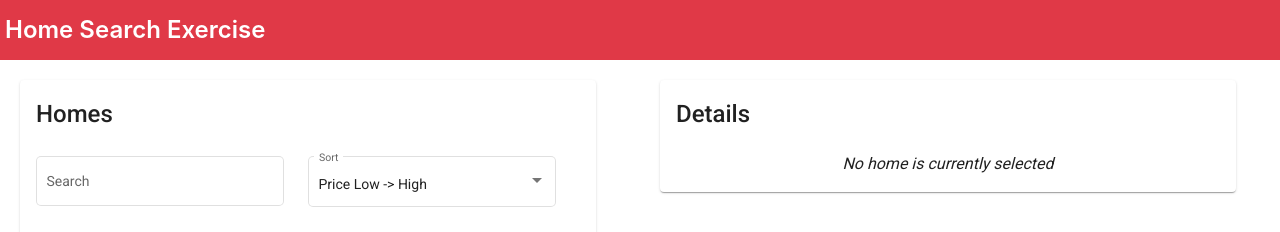
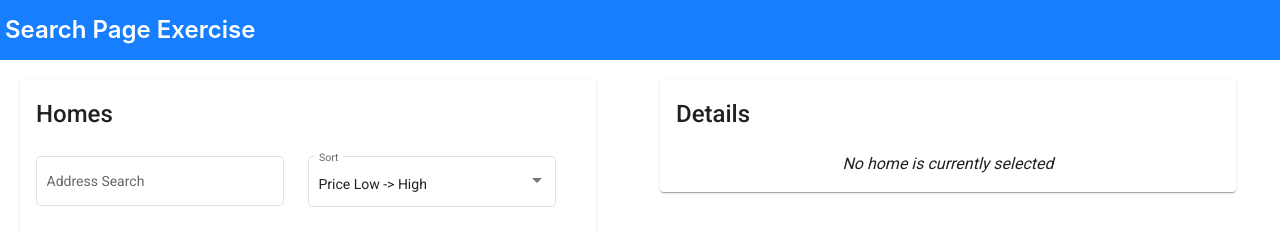
Before and after one commit to mario-j/address-search, an Angular app in the folder my-app/: page / in a window 1280 px wide. Shown: the top 232 px of the page. Built offline with nearby package versions, Linux system fonts and the light colour scheme; no server answers.

Commit message:
Change toolbar color

```diff
--- a/my-app/src/app/app.component.css
+++ b/my-app/src/app/app.component.css
@@ -18,7 +18,7 @@
   width: 100vw;
   display: flex;
   align-items: center;
-  background-color: rgb(224, 57, 71);
+  background-color: #177fff;
   color: white;
   font-weight: 600;
   font-size: 24px;
--- a/my-app/src/app/app.component.html
+++ b/my-app/src/app/app.component.html
@@ -1,5 +1,5 @@
 <div class="toolbar" role="banner">
-  <span style="padding:5px">Home Search Exercise</span>
+  <span style="padding:5px">Search Page Exercise</span>
 </div>
 
 <div class="row col-sm-12 col-md-12 col-lg-12">
@@ -10,7 +10,7 @@
       <div class="row col-sm-12 col-md-12 col-lg-12">
         <div class="header">Homes</div>
         <mat-form-field class="col-sm-6 col-md-6 col-lg-6" appearance="outline">
-          <mat-label>Search</mat-label>
+          <mat-label>Address Search</mat-label>
           <input matInput type="text" class="form-control" placeholder="123 Fake St." (keyup)="search($event)">
         </mat-form-field>
         <mat-form-field class="col-sm-6 col-md-6 col-lg-6" appearance="outline">
@@ -21,7 +21,7 @@
           </mat-select>
         </mat-form-field>
         <div *ngIf="homes.length == 0" class="empty-message">No results</div>
-        <div style="max-height: 300px; overflow:auto">
+        <div style="max-height: 400px; overflow:auto">
           <div *ngFor="let home of homes" class="home-row row col-sm-12 col-md-12 col-lg-12"
           (click)="selectHome(home)">
           <div class="col-sm-6 col-md-6 col-lg-6">
```
